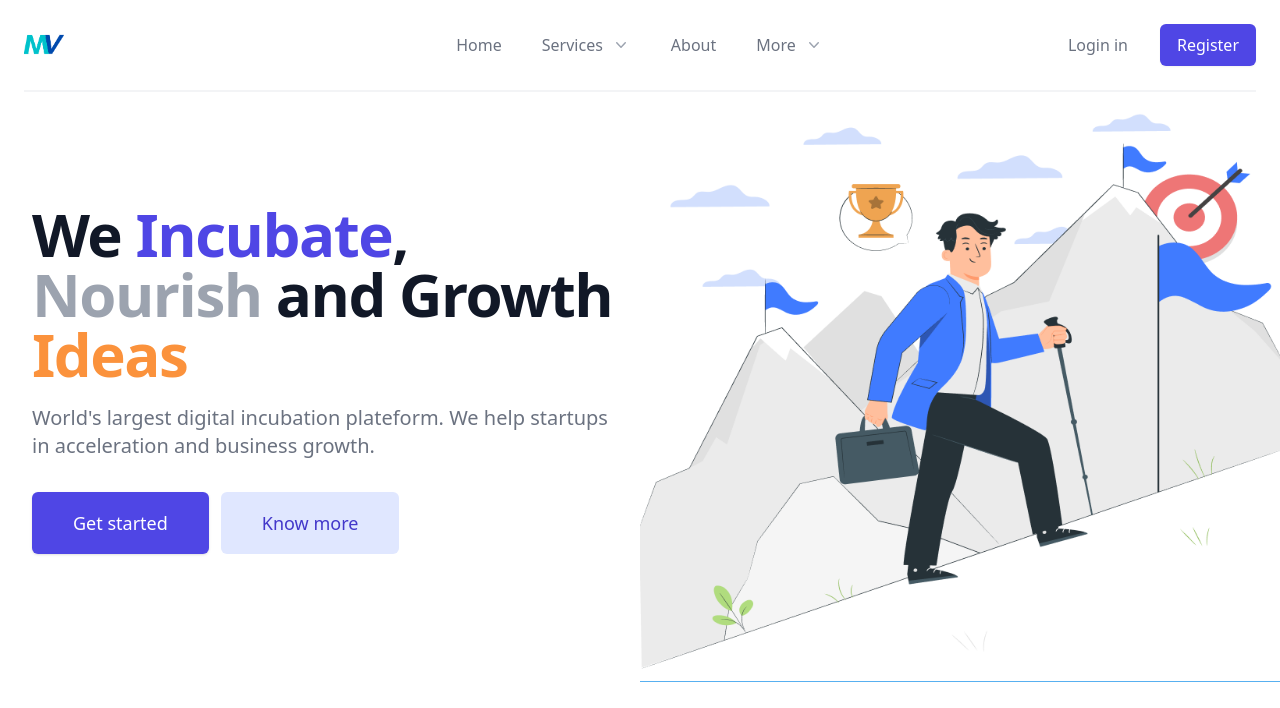
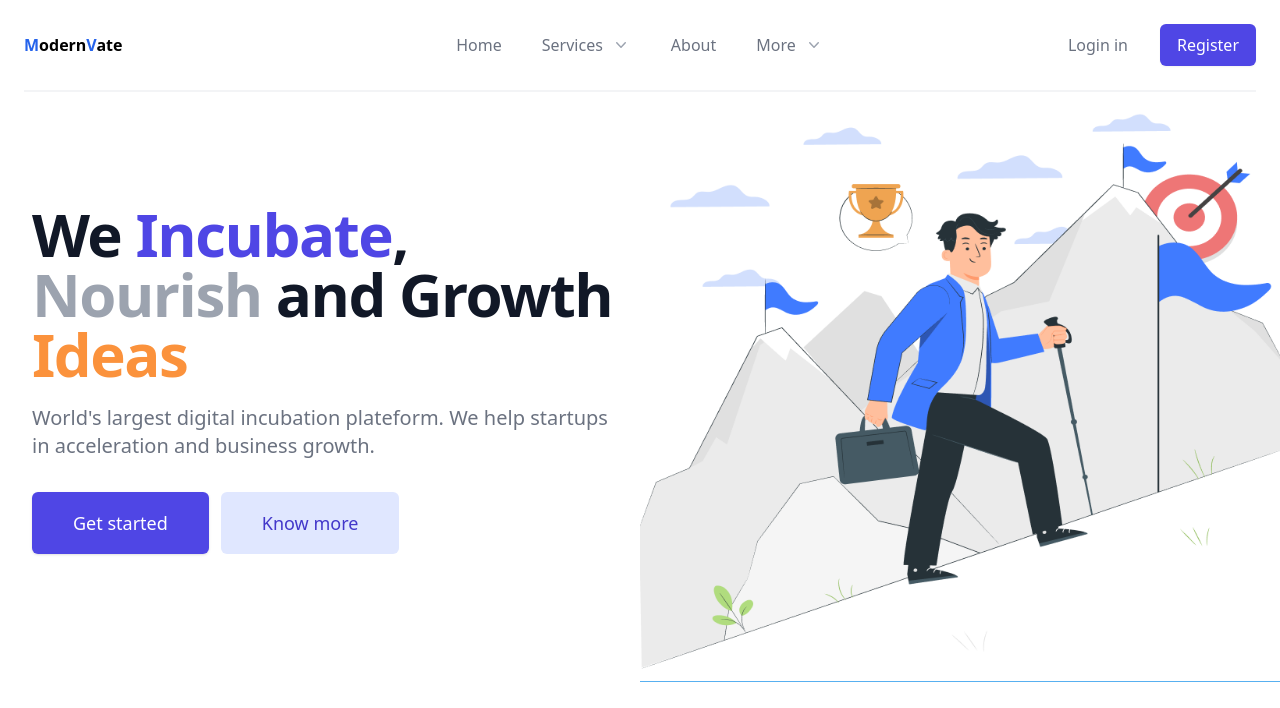
Before and after one commit to DrasticCoder/ModernVate, a React (Create React App) app: page / in a window 1280 px wide. Shown: the top 708 px of the page. Built offline with nearby package versions, Linux system fonts and the light colour scheme.

Commit message:
fix:Navbar issue

```diff
--- a/src/components/Nav.jsx
+++ b/src/components/Nav.jsx
@@ -91,10 +91,15 @@ export default function Nav() {
                     <div className="flex justify-start lg:w-0 lg:flex-1">
                         <a href="#">
                             <span className="sr-only">ModernVate</span>
-                            <img
+                            {/* <img
                                 className="h-8 w-auto sm:h-10"
                                 src={Logo}
-                                alt=""/>
+                            alt="ModernVate"/> */}
+                            <span className=" lg:text-left font-bold text-blue-600">M</span>
+                            <span className=" lg:text-left font-bold">odern</span>
+                            <span className=" lg:text-left font-bold text-blue-600">V</span>
+                            <span className=" lg:text-left font-bold">ate</span>
+
                         </a>
                     </div>
                     <div className="-my-2 -mr-2 md:hidden">
```
